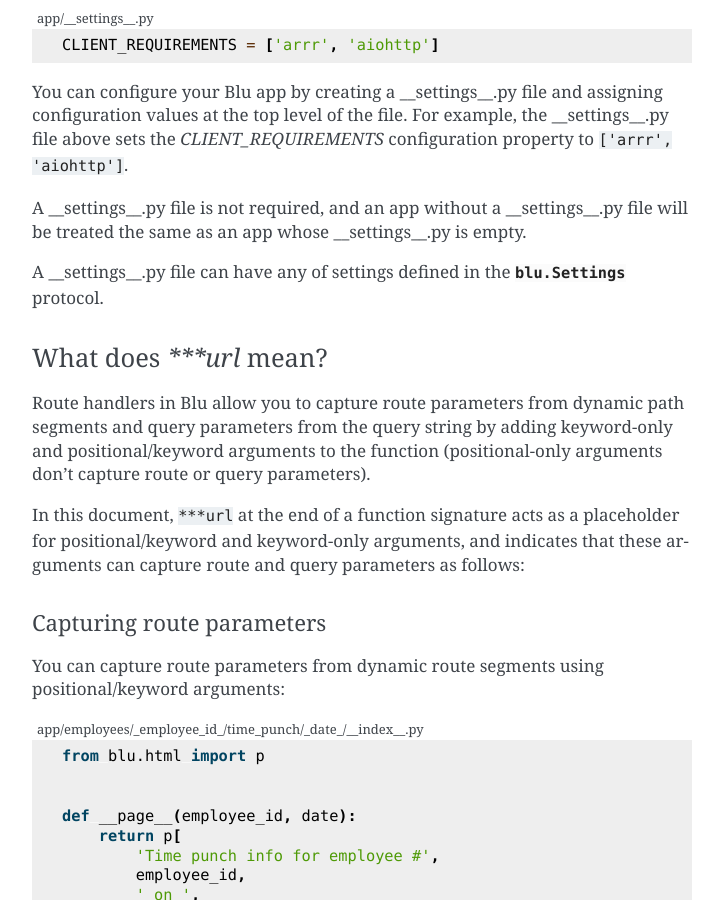
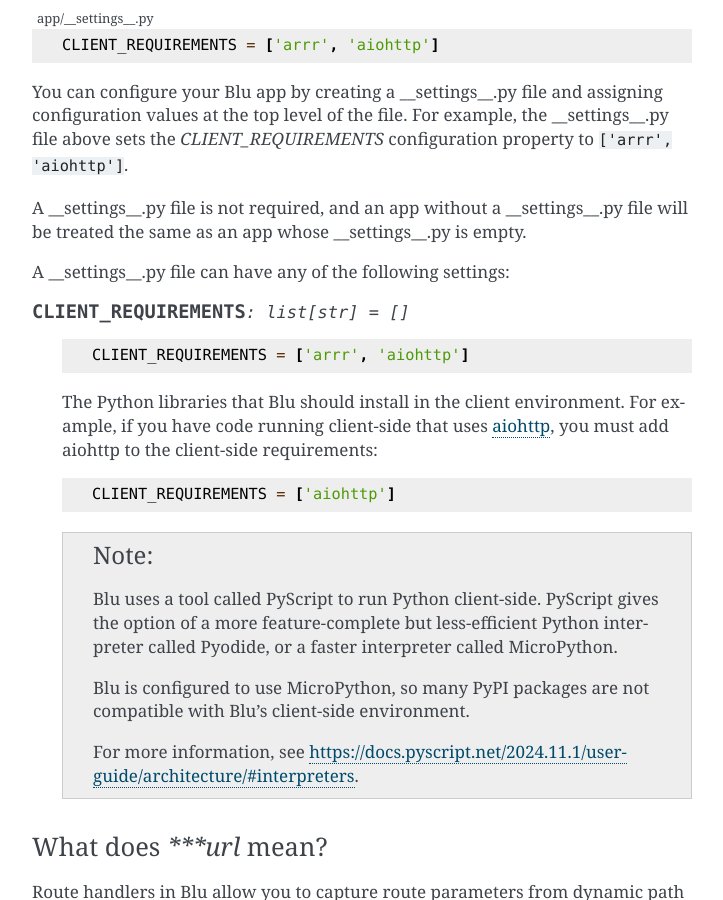
Before and after one commit to johnlarson/blu, a Sphinx documentation site: the page built from docs/api-reference/file-conventions.rst, in a window 1280 px wide and 900 px high, scrolled down 4286 px. Shown: the whole window, without its empty margins (388-1111 px from the left). Built offline with Sphinx 7.4.7, drawn with Linux system fonts in a browser that asks for light colours.

Commit message:
simplify interface

```diff
--- a/docs/api-reference/blu.rst
+++ b/docs/api-reference/blu.rst
@@ -15,7 +15,6 @@
     - use_ref
     - use_effect
     - Settings
-    - ClientDecorator
     - Effect
     - Ref
 
@@ -24,9 +23,6 @@
 
     .. autoclass:: HTMLElement()
         :special-members: __call__, __getitem__
-
-    .. autoclass:: ClientDecorator
-        :special-members: __call__, __bool__
 
     .. autoclass:: ClientElement
         :special-members: __call__, __getitem__
--- a/docs/api-reference/file-conventions.rst
+++ b/docs/api-reference/file-conventions.rst
@@ -214,7 +214,30 @@
 
 A __settings__.py file is not required, and an app without a __settings__.py file will be treated the same as an app whose __settings__.py is empty.
 
-A __settings__.py file can have any of settings defined in the :class:`blu.Settings` protocol.
+A __settings__.py file can have any of the following settings:
+
+.. data:: CLIENT_REQUIREMENTS
+    :type: list[str]
+    :value: []
+
+    .. code-block:: python
+
+        CLIENT_REQUIREMENTS = ['arrr', 'aiohttp']
+
+    The Python libraries that Blu should install in the client environment. For example, if you have code running client-side that uses `aiohttp <https://pypi.org/project/aiohttp/>`_, you must add aiohttp to the client-side requirements:
+
+    .. code-block:: python
+
+        CLIENT_REQUIREMENTS = ['aiohttp']
+
+
+    .. note::
+
+        Blu uses a tool called PyScript to run Python client-side. PyScript gives the option of a more feature-complete but less-efficient Python interpreter called Pyodide, or a faster interpreter called MicroPython.
+
+        Blu is configured to use MicroPython, so many PyPI packages are not compatible with Blu's client-side environment.
+
+        For more information, see https://docs.pyscript.net/2024.11.1/user-guide/architecture/#interpreters.
 
 
 .. _file-conventions/files/what-does-triple-start-url-mean:
--- a/docs/user-guide/client-side-rendering.rst
+++ b/docs/user-guide/client-side-rendering.rst
@@ -520,7 +520,7 @@
     from blu import running_on_client, use_effect
     from blu.html import p
 
-    if running_on_client:
+    if is_client:
         from js import alert
 
     __client__ = True
--- a/src/blu/__init__.py
+++ b/src/blu/__init__.py
@@ -33,13 +33,11 @@
 __all__ = [
     'ClientElement',
     'Effect',
-    'Element',
     'HTMLElement',
     'Key',
     'Node',
     'Ref',
     'Response',
-    'Settings',
     'WrongEnvironmentError',
     'app',
     'client',
@@ -54,4 +52,5 @@
     """
     Interface for the app.__settings__ module (app/__settings__.py).
     """
-    ...
+
+    CLIENT_REQUIREMENTS: list[str]
```
Also changed, not shown: 2 other files.
